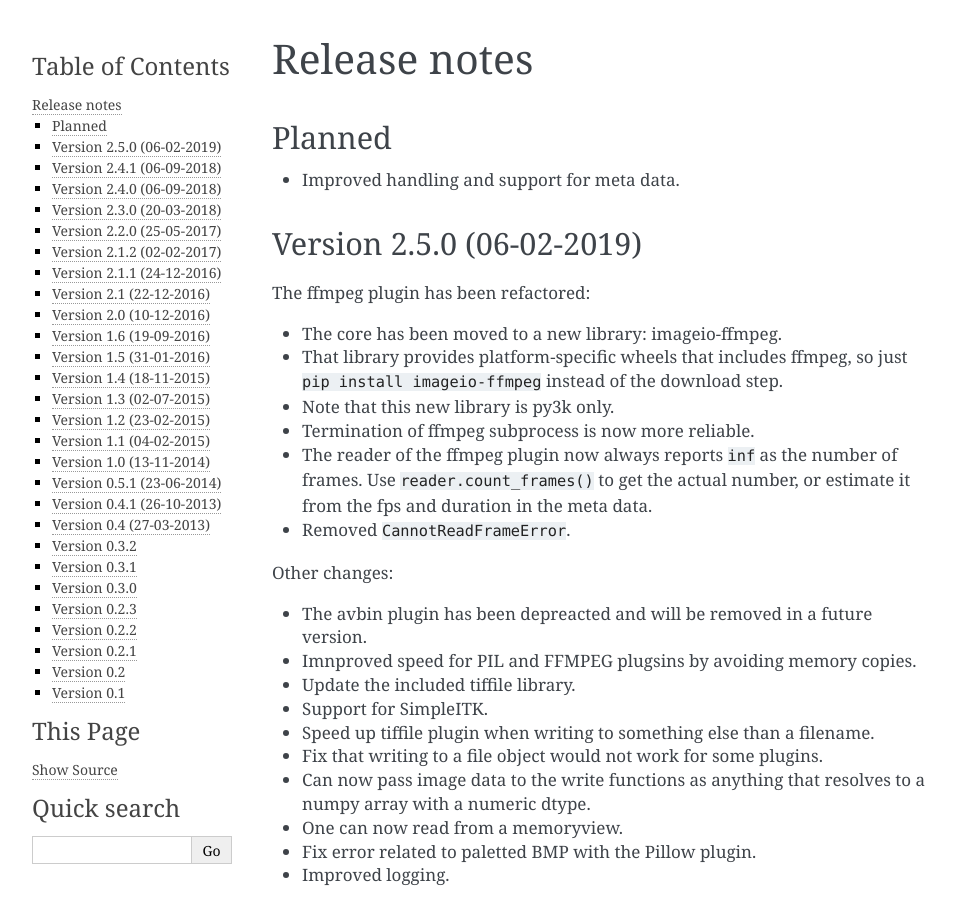
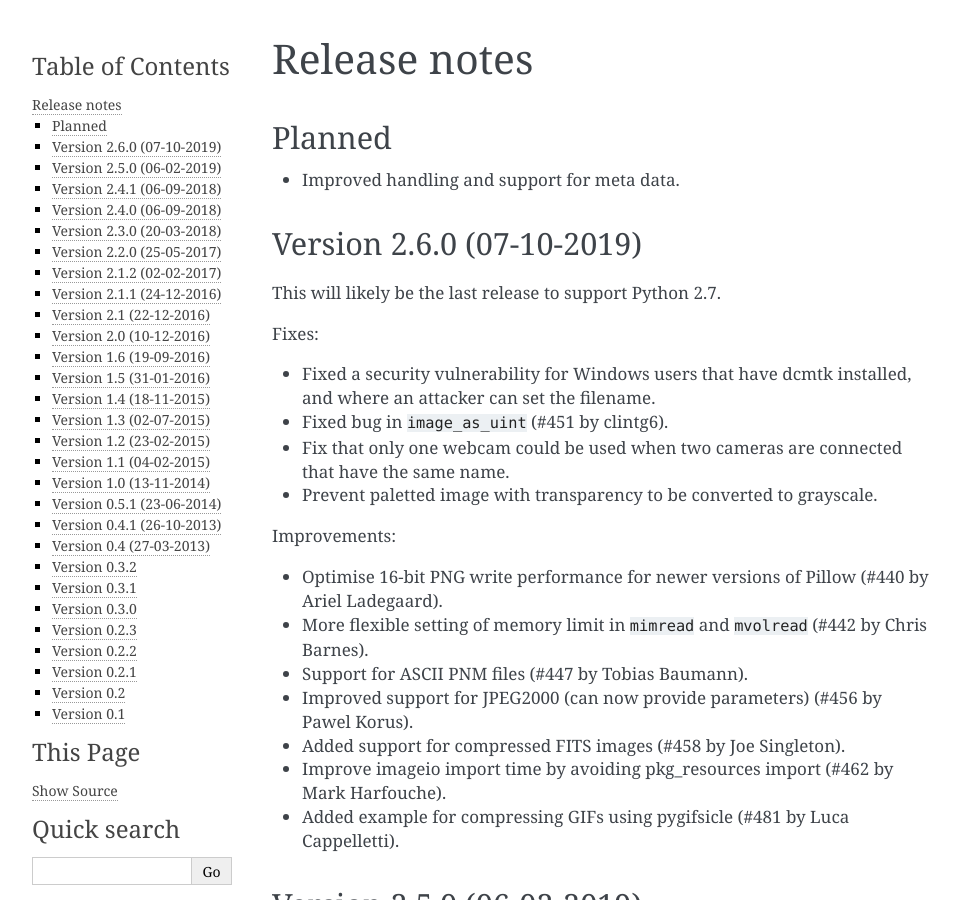
Before and after one commit to imageio/imageio, a Sphinx documentation site: the page built from docs/releasenotes.rst, in a window 1280 px wide and 900 px high. Shown: the whole window, without its empty margins (148-1108 px from the left). Built offline with Sphinx 7.4.7, drawn with Linux system fonts in a browser that asks for light colours; pages that are not in the unit, such as notebooks, are missing from menus.

Commit message:
release notes

```diff
--- a/docs/releasenotes.rst
+++ b/docs/releasenotes.rst
@@ -7,6 +7,30 @@ Planned
 =======
 
 * Improved handling and support for meta data.
+
+
+Version 2.6.0 (07-10-2019)
+==========================
+
+This will likely be the last release to support Python 2.7.
+
+Fixes:
+
+* Fixed a security vulnerability for Windows users that have dcmtk installed,
+  and where an attacker can set the filename.
+* Fixed bug in ``image_as_uint`` (#451 by clintg6).
+* Fix that only one webcam could be used when two cameras are connected that have the same name.
+* Prevent paletted image with transparency to be converted to grayscale.
+
+Improvements:
+
+* Optimise 16-bit PNG write performance for newer versions of Pillow (#440 by Ariel Ladegaard).
+* More flexible setting of memory limit in ``mimread`` and ``mvolread`` (#442 by Chris Barnes).
+* Support for ASCII PNM files (#447 by Tobias Baumann).
+* Improved support for JPEG2000 (can now provide parameters) (#456 by Pawel Korus).
+* Added support for compressed FITS images (#458 by Joe Singleton).
+* Improve imageio import time by avoiding pkg_resources import (#462 by Mark Harfouche).
+* Added example for compressing GIFs using pygifsicle (#481 by Luca Cappelletti).
 
 
 Version 2.5.0 (06-02-2019)
```
